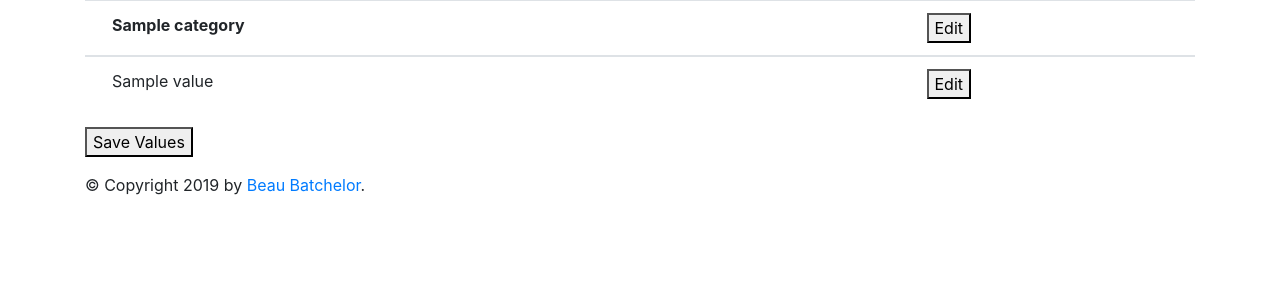
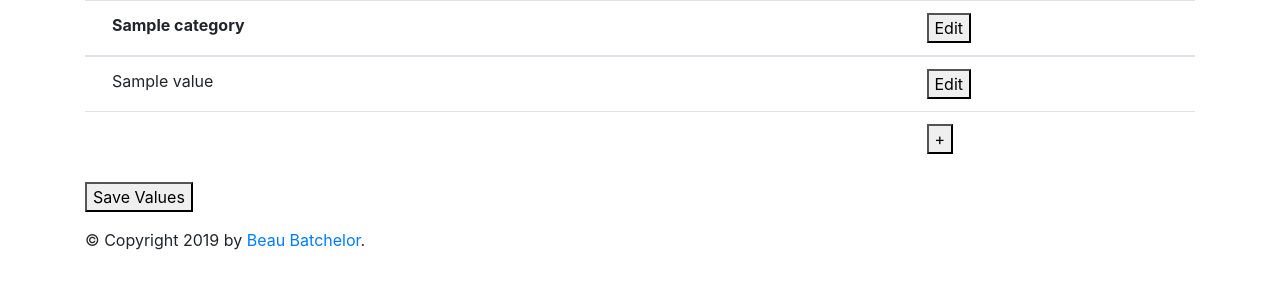
Before and after one commit to beaubatchelor/task_organizer, a Flask app: template templates/values.html in a window 1280 px wide. Shown: the part 40-340 px from the top of the page. Run offline with Flask 2, Linux system fonts and the light colour scheme; the template is opened without the code that fills it: most values are stand-ins (such as "Sample title", 1, 10 or a date in 2020); some libraries are stand-ins or nearby versions.

Commit message:
adding workable add button and saveing capabilies

```diff
--- a/static/script - classes.js
+++ b/static/script - classes.js
@@ -40,6 +40,8 @@ class HeaderRow extends Row{
   }
 }
 
+// git commit -m "adding workable add button and saveing capabilies"
+
 class ValueRow extends Row{
   constructor (valueRow) {
     super(valueRow)
@@ -54,11 +56,18 @@ class ValueRow extends Row{
   }
 }
 
+class AddRow extends Row{
+  constructor (addRow) {
+    super(addRow)
+  }
+}
+
 class ValueBody {
   constructor (valueBody) {
     this.valuesDrags = valueBody.querySelectorAll('tr.value-draggable')
+    this.addRow = new AddRow(valueBody.querySelector('tr.add-row'))
     this.valuesDrags.forEach(valueRow => {
-      new ValueRow(valueRow)
+      let x = new ValueRow(valueRow)
     })
   }
 }
@@ -88,17 +97,31 @@ class ValueTable {
 class AllValueTables {
   constructor (tablesContainer) {
     this.tablesContainer = tablesContainer
-    this.orgEntry = [] // Data Collection
+    this.organEntry = []
     this.allTables = this.tablesContainer.querySelectorAll('table')
+    this.saveTables()
+    this.allEditButtons = this.tablesContainer.querySelectorAll('button#value-edit-button')
+
+  }
+
+  saveTables() {
+    this.organEntry = []
     this.allTables.forEach(valueTable => {
       let table = new ValueTable(valueTable)
       let tableEntry = table.saveTable()
+      this.organEntry.push(tableEntry)
     })
   }
-  checkOrgEntry(tableEntry) {
-    this.orgEntry.forEach(origTable => {
 
+  saveButton() {
+    console.log(this.organEntry)
+    this.allEditButtons.forEach(editButton => {
+      editButton.addEventListener('click', () => {
+        let saveButton = editButton.querySelector('button#value-save-button')
+        saveButton.addEventListener('click', () => this.saveTables())
+      })
     })
+    console.log(this.organEntry)
   }
 }
 
--- a/templates/values.html
+++ b/templates/values.html
@@ -13,7 +13,9 @@
                 <div class="container">
                   <div class="row" id="value-row">
                     <div class="col-9 category" id="value-changeable">{{category['category']}}</div>
-                    <div class="col-3"><button class="value-button" id="value-edit-button" type="button">Edit</button></div>
+                    <div class="col-3">
+                      <button class="value-button" id="value-edit-button" type="button">Edit</button>
+                    </div>
                   </div>
                 </div>
               </th>
@@ -26,12 +28,26 @@
                 <div class="container">
                   <div class="row" id="value-row">
                     <div class="col-9 value" id="value-changeable">{{value}}</div>
-                    <div class="col-3"><button class="value-button" id="value-edit-button" type="button">Edit</button></div>
+                    <div class="col-3">
+                      <button class="value-button" id="value-edit-button" type="button">Edit</button>
+                    </div>
                   </div>
                 </div>
               </td>
             </tr>
           {% endfor %}
+          <tr class="add-row">
+            <td>
+              <div class="container">
+                <div class="row" id="value-row">
+                  <div class="col-9 add" id="value-changeable"></div>
+                  <div class="col-3">
+                    <button class="value-button" id="value-edit-button" type="button">+</button>
+                  </div>
+                </div>
+              </div>
+            </td>
+          </tr>
           </tbody>
         </table>
       </div>
@@ -39,7 +55,8 @@
     </div>
     <div class="row" id="save-button-container">
       <div class="col-3">
-        <button class="value-button" type="button" onclick="saveValues()">Save Values</button>
+        <!-- <button class="value-button" type="button" onclick="saveValues()">Save Values</button> -->
+        <button class="value-button" type="button" >Save Values</button>
       </div>
     </div>
   </div>
```
